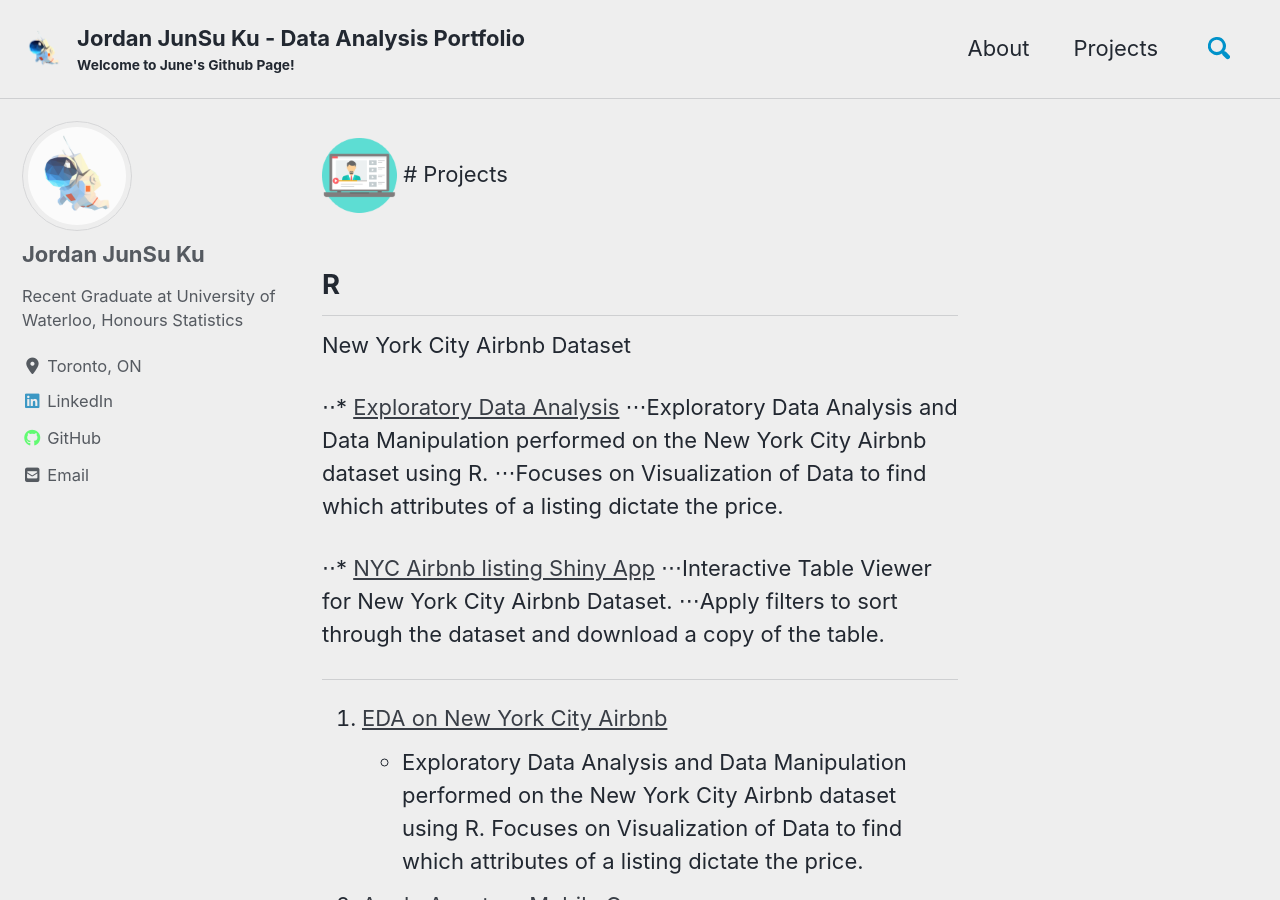
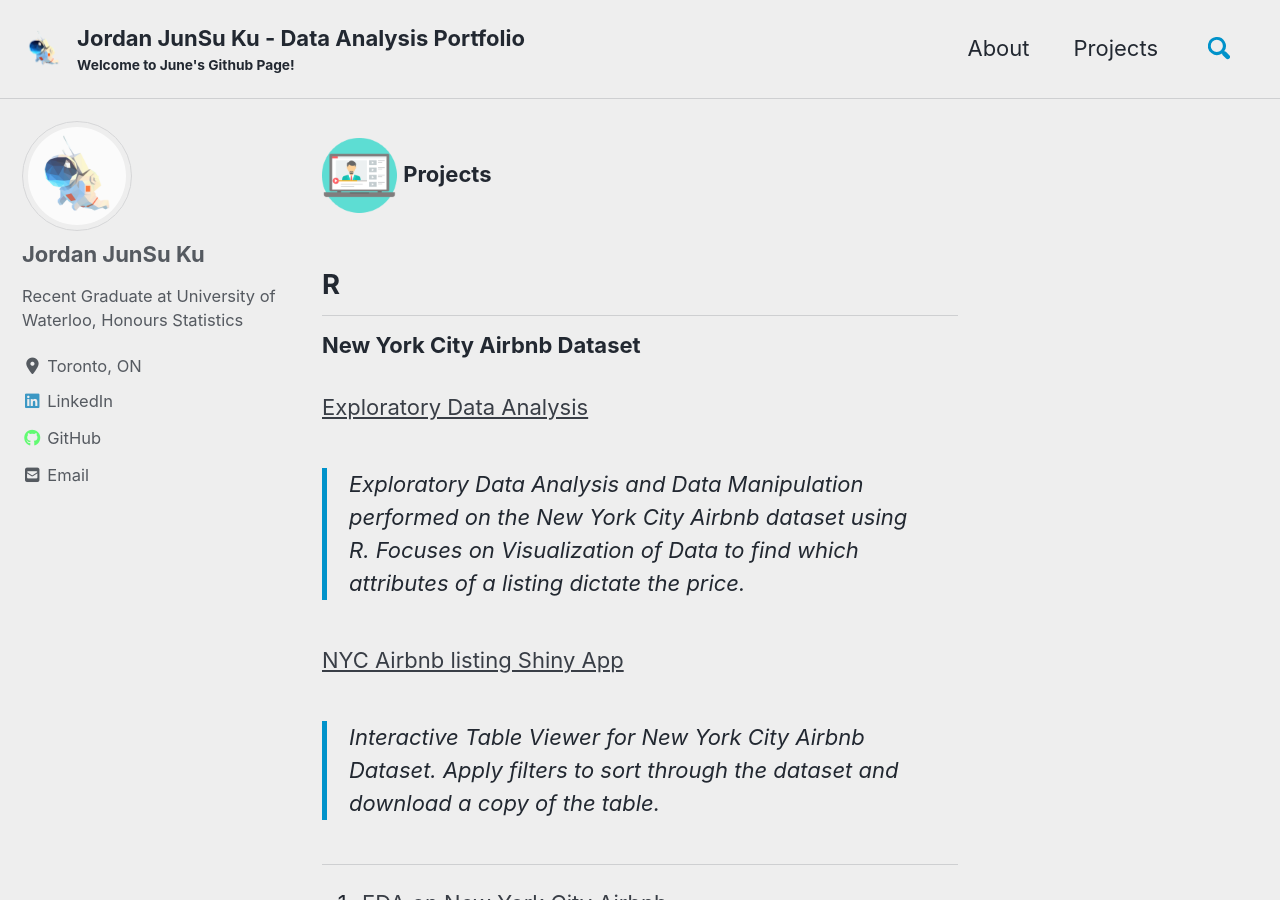
Before and after one commit to junsu-ku/junsu-ku.github.io, a Jekyll site: the page built from _pages/projects.md, in a window 1280 px wide and 900 px high. Built offline with Jekyll 4.4.1, drawn with Linux system fonts in a browser that asks for light colours; cached includes are drawn as plain includes; nearby versions of some CDN libraries.

Commit message:
projects page

```diff
--- a/_pages/projects.md
+++ b/_pages/projects.md
@@ -3,21 +3,21 @@
 permalink: /projects/
 ---
 
-![](/images/project icon.png) # Projects
+![](/images/project icon.png) __Projects__
 <br/>
 
 __R__
 -----
 
-New York City Airbnb Dataset
+__New York City Airbnb Dataset__
 
-⋅⋅* [Exploratory Data Analysis](/nyc_airbnb/)
-⋅⋅⋅Exploratory Data Analysis and Data Manipulation performed on the New York City Airbnb dataset using R.
-⋅⋅⋅Focuses on Visualization of Data to find which attributes of a listing dictate the price.
+[Exploratory Data Analysis](/nyc_airbnb/)
+> Exploratory Data Analysis and Data Manipulation performed on the New York City Airbnb dataset using R.
+> Focuses on Visualization of Data to find which attributes of a listing dictate the price.
 
-⋅⋅* [NYC Airbnb listing Shiny App](https://junsu-ku.shinyapps.io/listing_viewer_shiny_app/)
-⋅⋅⋅Interactive Table Viewer for New York City Airbnb Dataset.
-⋅⋅⋅Apply filters to sort through the dataset and download a copy of the table.
+[NYC Airbnb listing Shiny App](https://junsu-ku.shinyapps.io/listing_viewer_shiny_app/)
+> Interactive Table Viewer for New York City Airbnb Dataset.
+> Apply filters to sort through the dataset and download a copy of the table.
 
 -----
 
```
